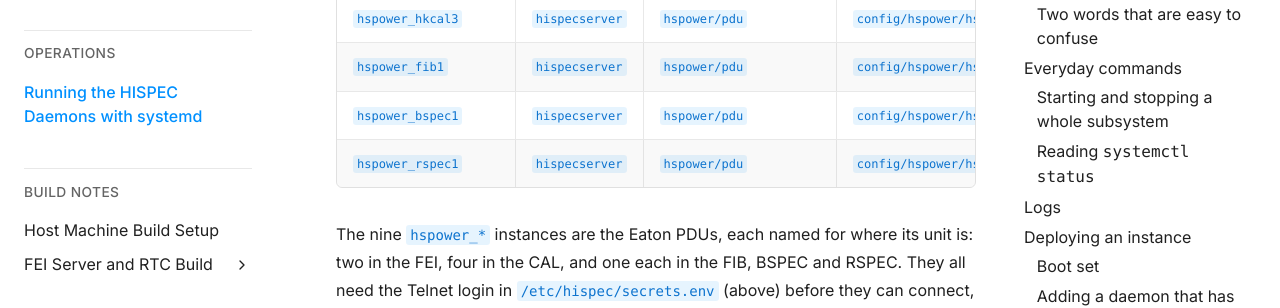
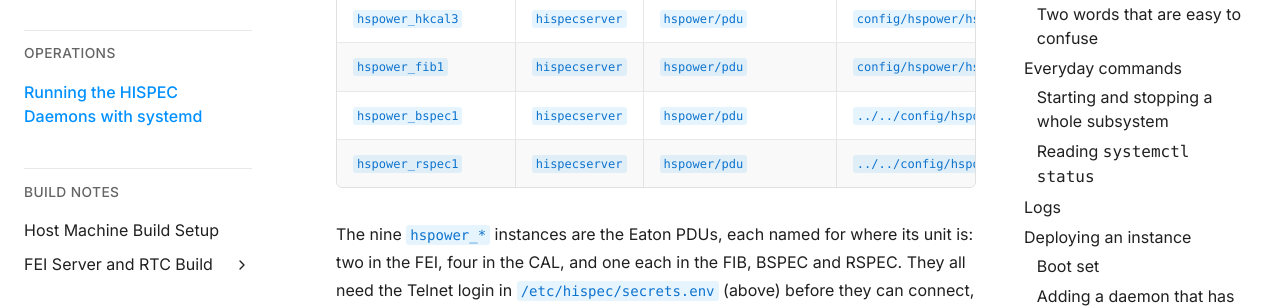
Before and after one commit to CaltechOpticalObservatories/hispec, a Sphinx documentation site: the page built from docs/operations/systemd.md, in a window 1280 px wide and 900 px high, scrolled down 12273 px. Shown: the part 151-459 px from the top of the window. Built offline with Sphinx 7.4.7, drawn with Linux system fonts in a browser that asks for light colours.

Commit message:
Rename SPEC PDUs. (#283)

```diff
--- a/docs/operations/systemd.md
+++ b/docs/operations/systemd.md
@@ -457,8 +457,8 @@
 | `hspower_hkcal2` | `hispecserver` | `hspower/pdu` | `config/hspower/hspower_hkcal2.yaml` |
 | `hspower_hkcal3` | `hispecserver` | `hspower/pdu` | `config/hspower/hspower_hkcal3.yaml` |
 | `hspower_fib1` | `hispecserver` | `hspower/pdu` | `config/hspower/hspower_fib1.yaml` |
-| `hspower_bspec1` | `hispecserver` | `hspower/pdu` | `config/hspower/hspower_bspec1.yaml` |
-| `hspower_rspec1` | `hispecserver` | `hspower/pdu` | `config/hspower/hspower_rspec1.yaml` |
+| `hspower_bspec1` | `hispecserver` | `hspower/pdu` | `../../config/hspower/hspower_yj1.yaml` |
+| `hspower_rspec1` | `hispecserver` | `hspower/pdu` | `../../config/hspower/hspower_hk1.yaml` |
 
 The nine `hspower_*` instances are the Eaton PDUs, each named for where its
 unit is: two in the FEI, four in the CAL, and one each in the FIB, BSPEC and
```
Also changed, not shown: 8 other files.
